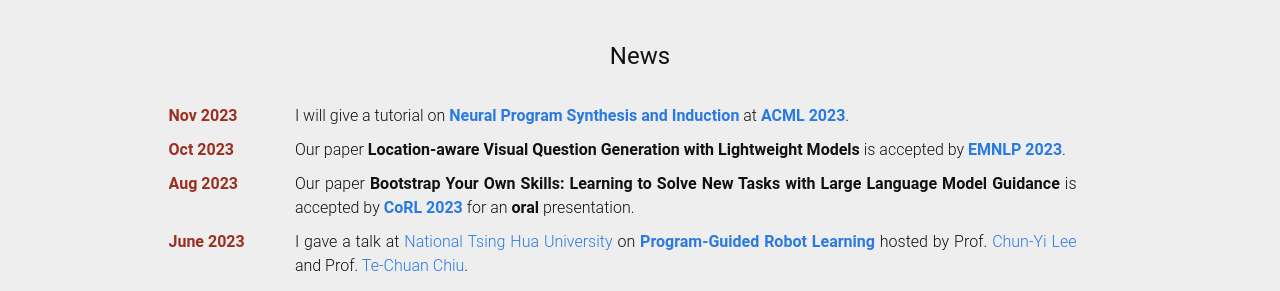
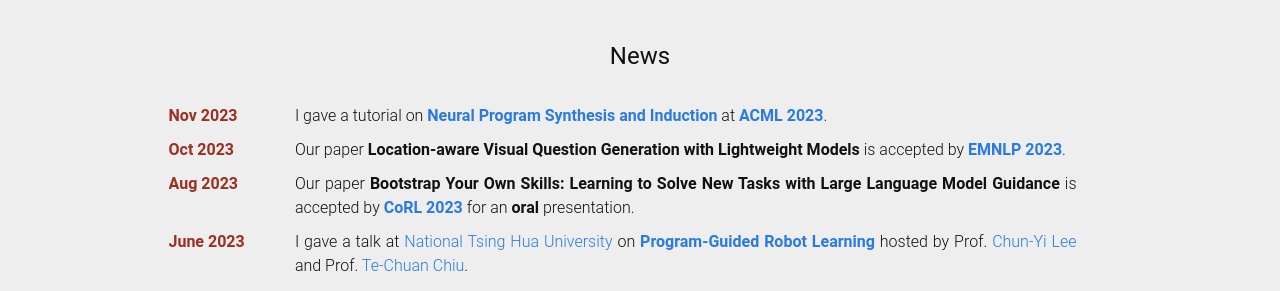
Before and after one commit to shaohua0116/shaohua0116.github.io, a Jekyll site: the page built from index.html, in a window 1280 px wide and 900 px high, scrolled down 772 px. Shown: the part 154-445 px from the top of the window. Built offline with Jekyll 4.4.1, drawn with Linux system fonts in a browser that asks for light colours; some web fonts are replaced.

Commit message:
update acml

```diff
--- a/_data/news.yml
+++ b/_data/news.yml
@@ -1,4 +1,4 @@
-- news: 'I will give a tutorial on <a href="https://shaohua0116.github.io/acml2023_tutorial/"><b>Neural Program Synthesis and Induction</b></a> at <a href="https://www.acml-conf.org/2023/index.html"><b>ACML 2023</a></b>.'
+- news: 'I gave a tutorial on <a href="https://shaohua0116.github.io/acml2023_tutorial/"><b>Neural Program Synthesis and Induction</b></a> at <a href="https://www.acml-conf.org/2023/index.html"><b>ACML 2023</a></b>.'
   date: 'Nov 2023'
 - news: 'Our paper <b>Location-aware Visual Question Generation with Lightweight Models</b> is accepted by <b><a href="https://2023.emnlp.org/">EMNLP 2023</a></b>.'
   date: 'Oct 2023'
```
